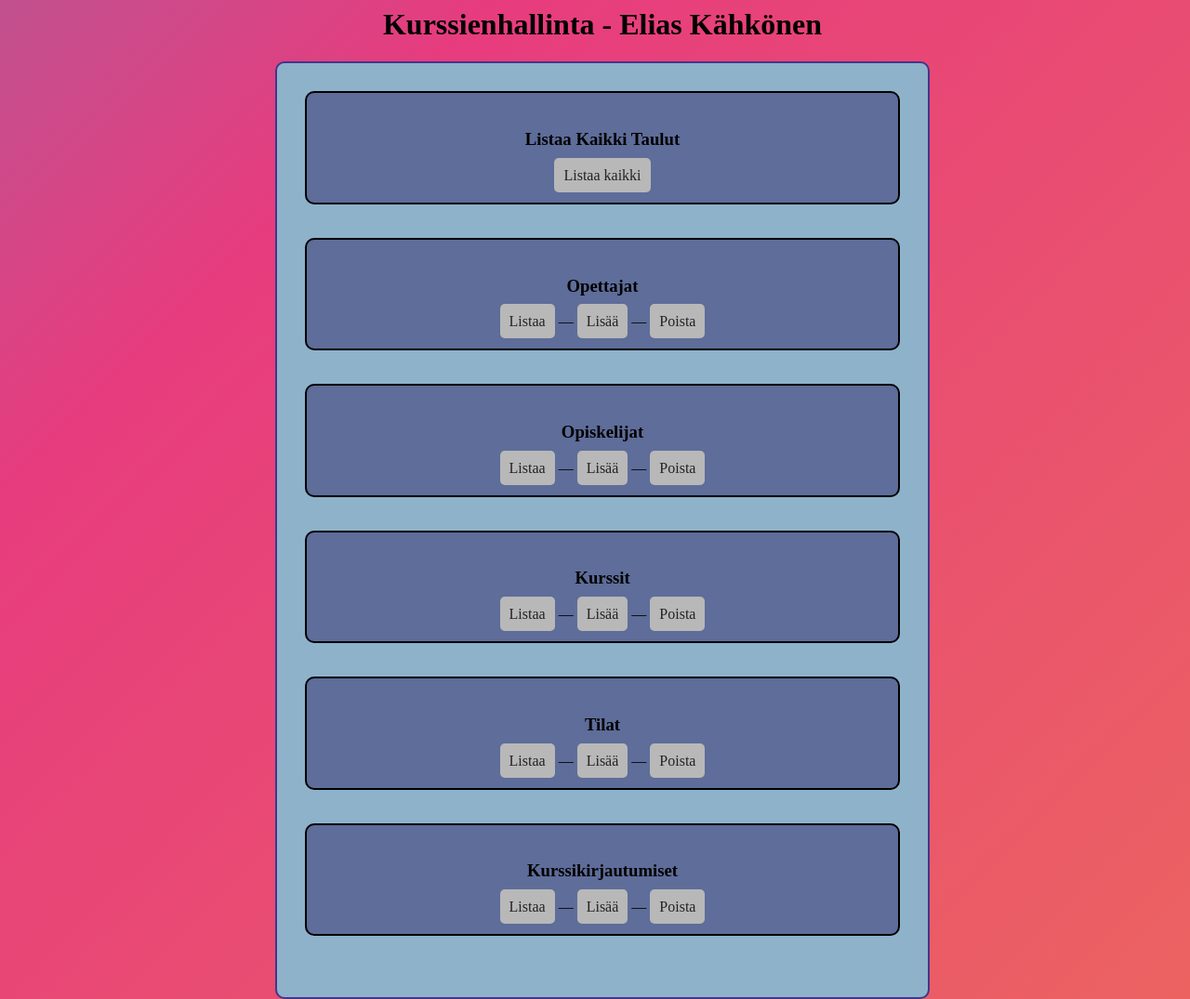
After one commit to EliasKahkonen/kurssienhallinta, a PHP site: page /index.html in a window 1280 px wide. The commit adds this page. Shown: the whole page at 93% size. Run offline with PHP 8.4, Linux system fonts and the light colour scheme.

Commit message:
kurssienhallintatyökalu css (index ja lomake)

```diff
--- /dev/null
+++ b/index.css
@@ -0,0 +1,89 @@
+/*TAUSTA*/
+
+html, body {
+  width: 100%;
+  height:100%;
+}
+
+body {
+    background: linear-gradient(-45deg, #ee7752, #e73c7e, #23a6d5, #23d5ab);
+    background-size: 400% 400%;
+    animation: gradient 15s ease infinite;
+}
+
+@keyframes gradient {
+    0% {
+        background-position: 0% 50%;
+    }
+    50% {
+        background-position: 100% 50%;
+    }
+    100% {
+        background-position: 0% 50%;
+    }
+}
+
+/*<TAUSTA></>*/
+
+a {
+    background-color: rgb(184, 184, 184);
+    padding: 10px;
+    border-radius: 5px;
+    text-decoration: none;
+    color: rgb(35, 35, 35);
+    transition: .2s;
+}
+
+a:hover {
+    background-color: rgb(147, 147, 147);
+}
+
+.card {
+    width: 50%;
+    padding: 30px;
+    border: solid rgb(69, 52, 138) 2px;
+    border-radius: 10px;
+    background-color: rgb(141, 178, 202);
+}
+
+.kaikki {
+    padding: 20px;
+    border-radius: 10px;
+    background-color: rgb(94, 109, 153);
+    border: solid black 2px;
+}
+
+.opettajat {
+    padding: 20px;
+    border-radius: 10px;
+    background-color: rgb(94, 109, 153);
+    border: solid black 2px;
+}
+
+.opiskelijat {
+    padding: 20px;
+    border-radius: 10px;
+    background-color: rgb(94, 109, 153);
+    border: solid black 2px;
+}
+
+.kurssit {
+    padding: 20px;
+    border-radius: 10px;
+    background-color: rgb(94, 109, 153);
+    border: solid black 2px;
+}
+
+.tilat {
+    padding: 20px;
+    border-radius: 10px;
+    background-color: rgb(94, 109, 153);
+    border: solid black 2px;
+}
+
+.kurssikirj {
+    padding: 20px;
+    border-radius: 10px;
+    background-color: rgb(94, 109, 153);
+    border: solid black 2px;
+}
--- /dev/null
+++ b/index.html
@@ -0,0 +1,68 @@
+<html>
+<head><meta charset="utf-8"><title>Kurssienhallinta</title>
+<link rel="stylesheet" href="index.css">
+
+</head>
+<body>
+  <center>
+  <h1>Kurssienhallinta - Elias Kähkönen</h1>
+
+  <div class="card">
+
+    <div class="kaikki">
+    <h3>Listaa Kaikki Taulut</h3>
+    <a href="listaakaikki.php">Listaa kaikki</a>
+    </div>
+
+    <br><br>
+
+    <div class="opettajat">
+    <h3>Opettajat</h3>
+    <a href="opettajat/listaaopettajat.php">Listaa</a>
+    — <a href="opettajat/lisaaopettaja.html">Lisää</a>
+    — <a href="opettajat/poistaopettaja.html">Poista</a>
+    </div>
+
+    <br><br>
+
+    <div class="opiskelijat">
+    <h3>Opiskelijat</h3>
+    <a href="opiskelijat/listaaopiskelijat.php">Listaa</a>
+    — <a href="opiskelijat/lisaaopiskelija.html">Lisää</a>
+    — <a href="opiskelijat/poistaopiskelija.html">Poista</a>
+    </div>
+
+    <br><br>
+
+    <div class="kurssit">
+    <h3>Kurssit</h3>
+    <a href="kurssit/listaakurssit.php">Listaa</a>
+    — <a href="kurssit/lisaakurssi.html">Lisää</a>
+    — <a href="kurssit/poistakurssi.html">Poista</a>
+    </div>
+
+    <br><br>
+
+    <div class="tilat">
+    <h3>Tilat</h3>
+    <a href="tilat/listaatilat.php">Listaa</a>
+    — <a href="tilat/lisaatila.html">Lisää</a>
+    — <a href="tilat/poistatila.html">Poista</a>
+    </div>
+
+    <br><br>
+
+    <div class="kurssikirj">
+    <h3>Kurssikirjautumiset</h3>
+    <a href="kurssikirjautumiset/listaakurssikirj.php">Listaa</a>
+    — <a href="kurssikirjautumiset/lisaakurssikirj.html">Lisää</a>
+    — <a href="kurssikirjautumiset/poistakurssikirj.html">Poista</a>
+    </div>
+
+    <br><br>
+
+    </center>
+
+  </div>
+</body>
+</html>
--- a/listaakaikki.php
+++ b/listaakaikki.php
@@ -1,5 +1,7 @@
+
 <?php
 // LISTAA TILAT
+
 @ini_set("display_errors", 1);
 @ini_set("error_reporting", E_ALL);
 
```
Also changed, not shown: index.php (deleted, +0 -45 lines), kurssikirjautumiset/lisaakurssikirj.html (+7 -2 lines), kurssikirjautumiset/poistakurssikirj.html (+8 -2 lines), kurssit/lisaakurssi.html (+8 -2 lines), kurssit/poistakurssi.html (+9 -2 lines), lomake.css (added, +47 -0 lines), opettajat/lisaaopettaja.html (+8 -2 lines), opettajat/poistaopettaja.html (+11 -4 lines), opiskelijat/lisaaopiskelija.html (+8 -2 lines), opiskelijat/poistaopiskelija.html (+7 -2 lines), tilat/lisaatila.html (+8 -2 lines), tilat/poistatila.html (+6 -3 lines).
